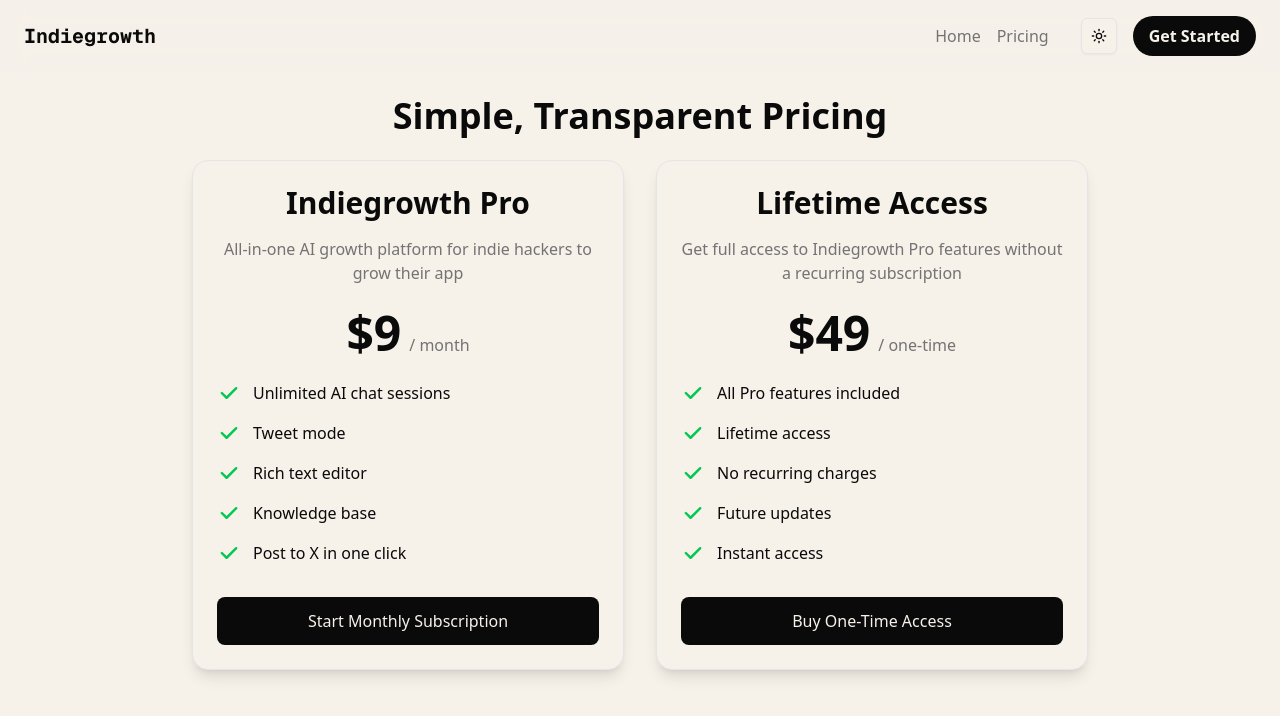
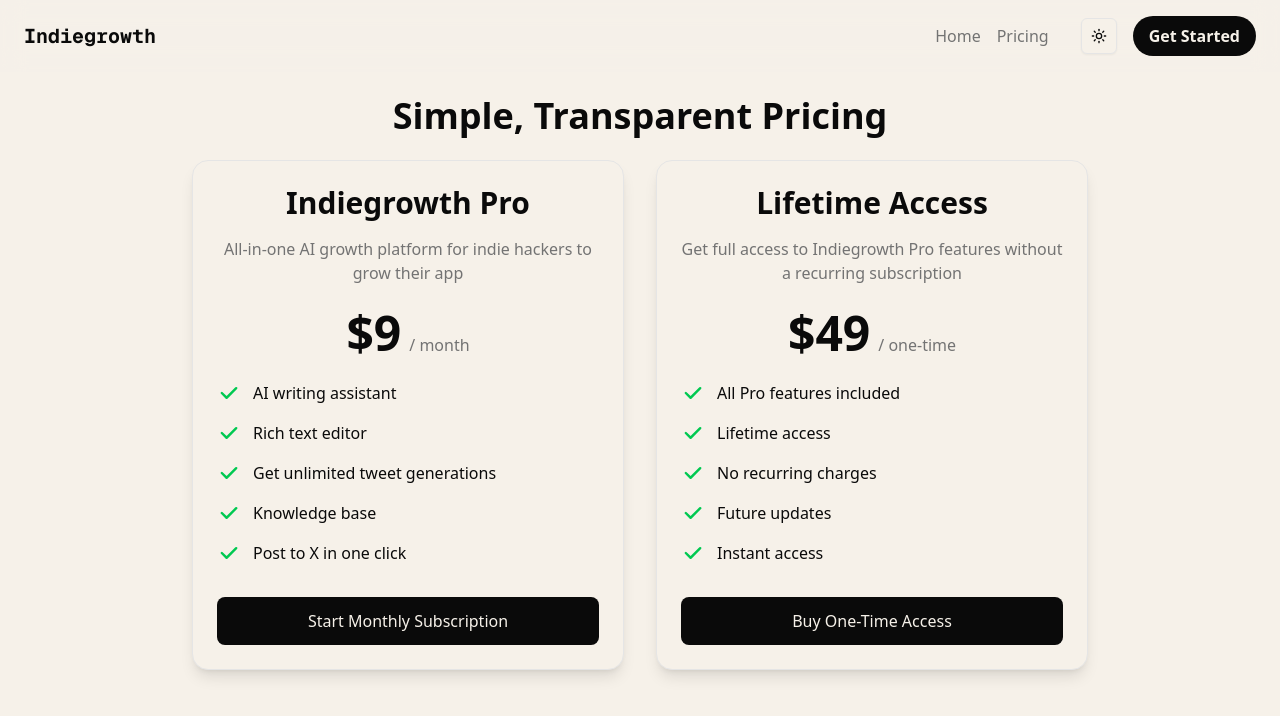
Before and after one commit to ashwaniverma-github/Marketing-co-pilot, a Next.js app: page /pricing in a window 1280 px wide. Shown: the top 716 px of the page. Built offline with nearby package versions, Linux system fonts and the light colour scheme; no server answers.

Commit message:
pro-features

```diff
--- a/src/app/pricing/page.tsx
+++ b/src/app/pricing/page.tsx
@@ -206,19 +206,19 @@
                   <svg className="w-6 h-6 text-green-500 mr-3" fill="currentColor" viewBox="0 0 20 20">
                     <path fillRule="evenodd" d="M16.707 5.293a1 1 0 010 1.414l-8 8a1 1 0 01-1.414 0l-4-4a1 1 0 011.414-1.414L8 12.586l7.293-7.293a1 1 0 011.414 0z" clipRule="evenodd" />
                   </svg>
-                  Unlimited AI chat sessions
-                </li>
-                <li className="flex items-center">
-                  <svg className="w-6 h-6 text-green-500 mr-3" fill="currentColor" viewBox="0 0 20 20">
-                    <path fillRule="evenodd" d="M16.707 5.293a1 1 0 010 1.414l-8 8a1 1 0 01-1.414 0l-4-4a1 1 0 011.414-1.414L8 12.586l7.293-7.293a1 1 0 011.414 0z" clipRule="evenodd" />
-                  </svg>
-                  Tweet mode
+                  AI writing assistant
                 </li>
                 <li className="flex items-center">
                   <svg className="w-6 h-6 text-green-500 mr-3" fill="currentColor" viewBox="0 0 20 20">
                     <path fillRule="evenodd" d="M16.707 5.293a1 1 0 010 1.414l-8 8a1 1 0 01-1.414 0l-4-4a1 1 0 011.414-1.414L8 12.586l7.293-7.293a1 1 0 011.414 0z" clipRule="evenodd" />
                   </svg>
                   Rich text editor
+                </li>
+                <li className="flex items-center">
+                  <svg className="w-6 h-6 text-green-500 mr-3" fill="currentColor" viewBox="0 0 20 20">
+                    <path fillRule="evenodd" d="M16.707 5.293a1 1 0 010 1.414l-8 8a1 1 0 01-1.414 0l-4-4a1 1 0 011.414-1.414L8 12.586l7.293-7.293a1 1 0 011.414 0z" clipRule="evenodd" />
+                  </svg>
+                  Get unlimited tweet generations
                 </li>
                 <li className="flex items-center">
                   <svg className="w-6 h-6 text-green-500 mr-3" fill="currentColor" viewBox="0 0 20 20">
--- a/src/components/subscription-modal.tsx
+++ b/src/components/subscription-modal.tsx
@@ -204,35 +204,36 @@
               </div>
 
               <ul className="mb-8 space-y-4 text-left">
+
                 <li className="flex items-center">
                   <svg className="w-6 h-6 text-green-500 mr-3" fill="currentColor" viewBox="0 0 20 20">
                     <path fillRule="evenodd" d="M16.707 5.293a1 1 0 010 1.414l-8 8a1 1 0 01-1.414 0l-4-4a1 1 0 011.414-1.414L8 12.586l7.293-7.293a1 1 0 011.414 0z" clipRule="evenodd" />
                   </svg>
-                  Unlimited AI chat sessions
+                  AI writing assistant
                 </li>
                 <li className="flex items-center">
                   <svg className="w-6 h-6 text-green-500 mr-3" fill="currentColor" viewBox="0 0 20 20">
                     <path fillRule="evenodd" d="M16.707 5.293a1 1 0 010 1.414l-8 8a1 1 0 01-1.414 0l-4-4a1 1 0 011.414-1.414L8 12.586l7.293-7.293a1 1 0 011.414 0z" clipRule="evenodd" />
                   </svg>
-                  Tweet mode
+                  Rich text editor with AI editing
                 </li>
                 <li className="flex items-center">
                   <svg className="w-6 h-6 text-green-500 mr-3" fill="currentColor" viewBox="0 0 20 20">
                     <path fillRule="evenodd" d="M16.707 5.293a1 1 0 010 1.414l-8 8a1 1 0 01-1.414 0l-4-4a1 1 0 011.414-1.414L8 12.586l7.293-7.293a1 1 0 011.414 0z" clipRule="evenodd" />
                   </svg>
-                  Rich text editor
+                  Get unlimited tweet generations
+                </li>
+                <li className="flex items-center">
+                  <svg className="w-6 h-6 text-green-500 mr-3" fill="currentColor" viewBox="0 0 20 20">
+                    <path fillRule="evenodd" d="M16.707 5.293a1 1 0 010 1.414l-8 8a1 1 0 01-1.414 0l-4-4a1 1 0 011.414-1.414L8 12.586l7.293-7.293a1 1 0 011.414 0z" clipRule="evenodd" />
+                  </svg>
+                  Post to X in one click
                 </li>
                 <li className="flex items-center">
                   <svg className="w-6 h-6 text-green-500 mr-3" fill="currentColor" viewBox="0 0 20 20">
                     <path fillRule="evenodd" d="M16.707 5.293a1 1 0 010 1.414l-8 8a1 1 0 01-1.414 0l-4-4a1 1 0 011.414-1.414L8 12.586l7.293-7.293a1 1 0 011.414 0z" clipRule="evenodd" />
                   </svg>
                   Knowledge base
-                </li>
-                <li className="flex items-center">
-                  <svg className="w-6 h-6 text-green-500 mr-3" fill="currentColor" viewBox="0 0 20 20">
-                    <path fillRule="evenodd" d="M16.707 5.293a1 1 0 010 1.414l-8 8a1 1 0 01-1.414 0l-4-4a1 1 0 011.414-1.414L8 12.586l7.293-7.293a1 1 0 011.414 0z" clipRule="evenodd" />
-                  </svg>
-                  Post to X in one click
                 </li>
               </ul>
 
```
